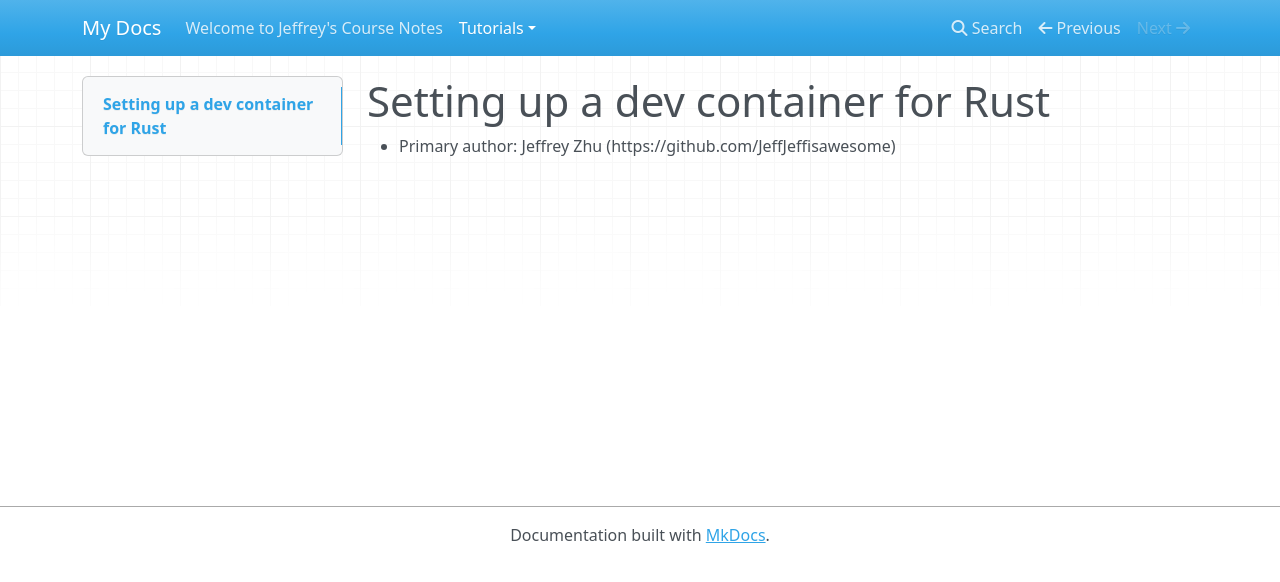
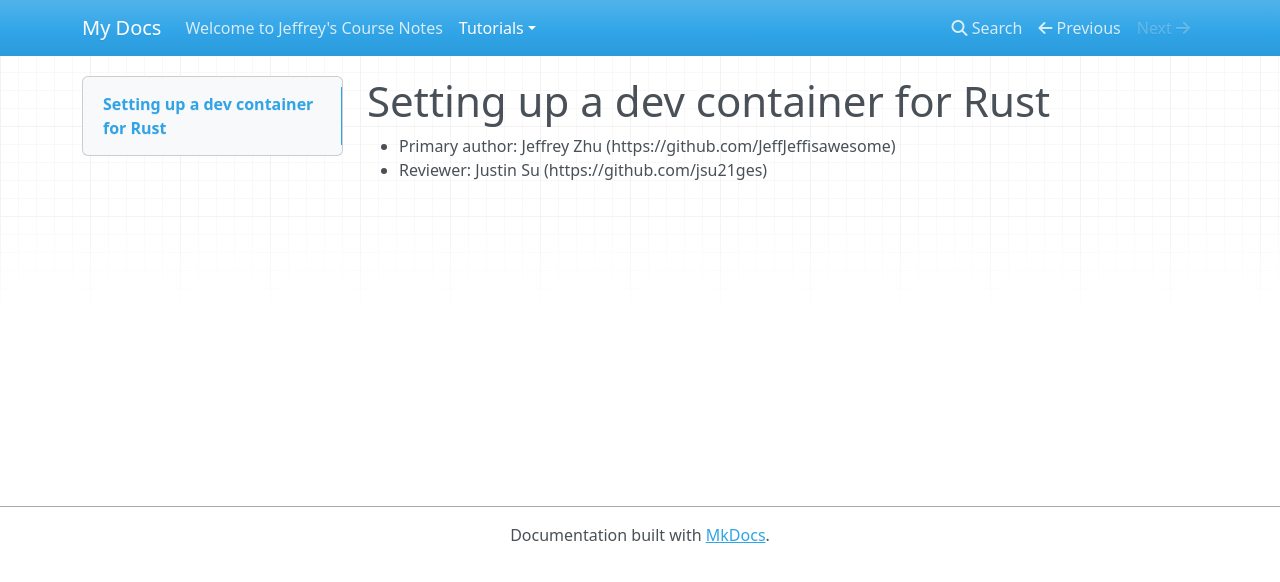
Before and after one commit to JeffJeffisawesome/comp423-course-notes, an MkDocs documentation site: the page built from docs/tutorials/rust-setup.md, in a window 1280 px wide. Shown: the top 582 px of the page. Built offline with MkDocs 1.6.1, drawn with Linux system fonts in a browser that asks for light colours; nearby versions of some CDN libraries.

Commit message:
Added reviewer info to rust-setup

```diff
--- a/docs/tutorials/rust-setup.md
+++ b/docs/tutorials/rust-setup.md
@@ -1,2 +1,3 @@
 # Setting up a dev container for Rust
 * Primary author: Jeffrey Zhu (https://github.com/JeffJeffisawesome)
+* Reviewer: Justin Su (https://github.com/jsu21ges)
```
